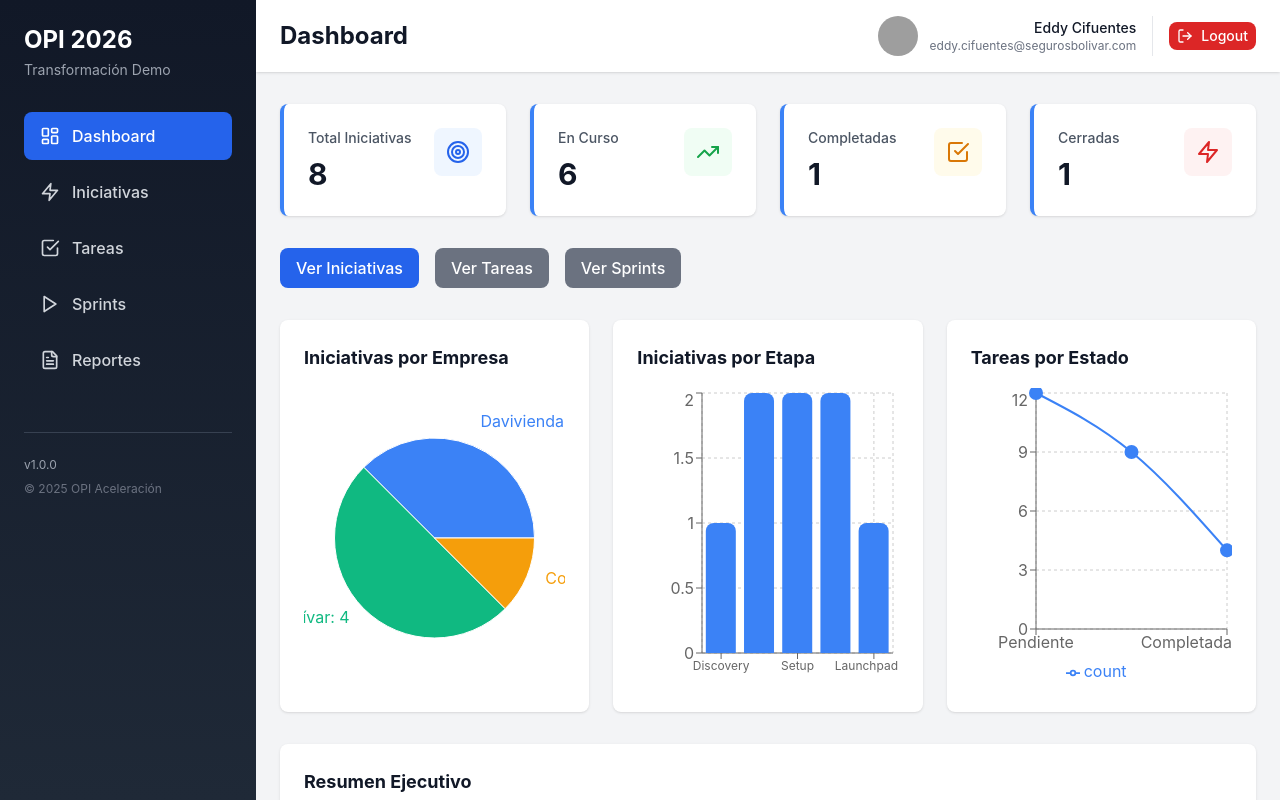
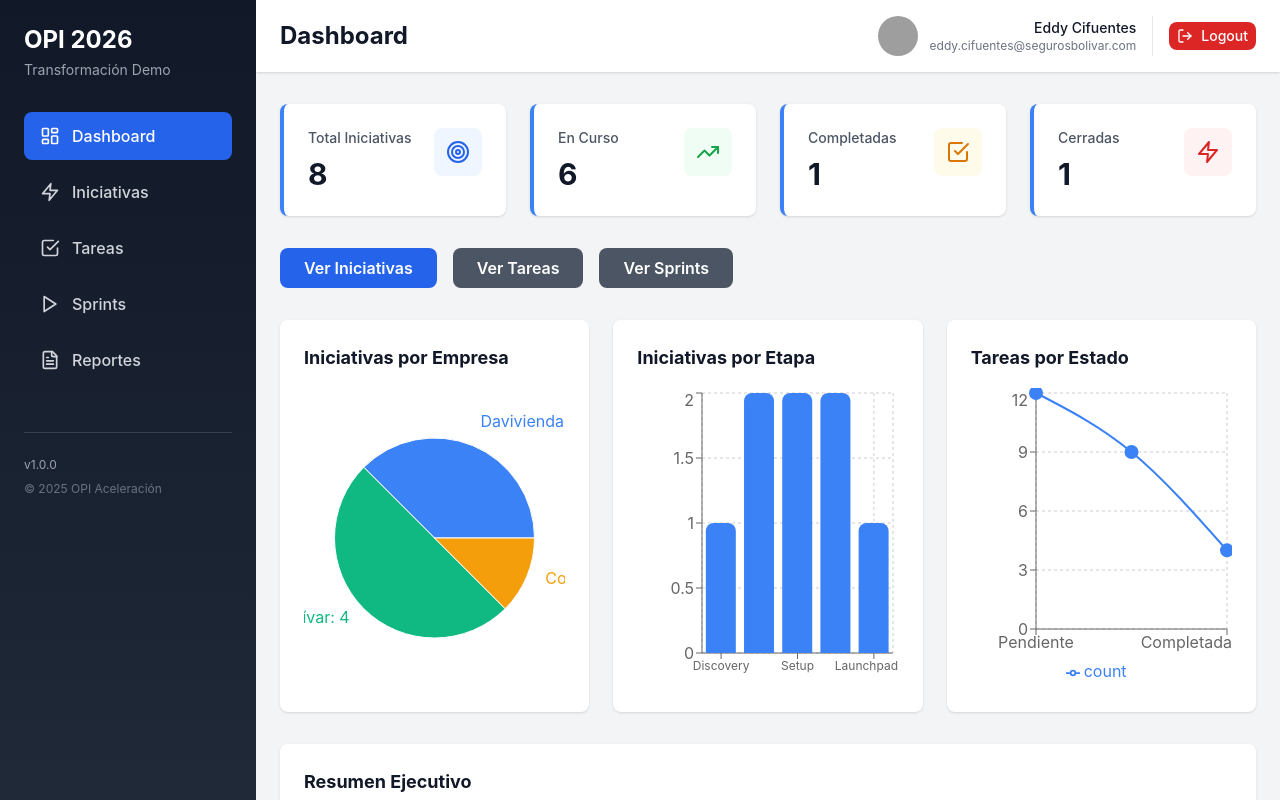
Before and after one commit to eddycifuentes/opiaceleracion, a React (Vite) app in the folder transformacion-demo/: page / in a window 1280 px wide. Both pictures are taken after a click on the button "Ingresar". Built offline with nearby package versions, Linux system fonts and the light colour scheme; grey boxes are pictures that could not be loaded.

Commit message:
fix: Limpiar variables no usadas (TypeScript warnings)

```diff
--- a/transformacion-demo/src/components/Sidebar.tsx
+++ b/transformacion-demo/src/components/Sidebar.tsx
@@ -1,26 +1,38 @@
 import React from 'react';
-import { Link, useLocation } from 'react-router-dom';
+import { useNavigate, useLocation } from 'react-router-dom';
 import { LayoutDashboard, Zap, CheckSquare, Play, FileText } from 'lucide-react';
 
 interface NavItem {
   label: string;
   icon: React.ReactNode;
-  href: string;
+  path: string;
 }
 
+// Logger utility
+const Logger = {
+  info: (msg: string) => console.log(`[INFO] ${msg}`),
+  error: (msg: string) => console.error(`[ERROR] ${msg}`),
+};
+
 export const Sidebar: React.FC = () => {
+  const navigate = useNavigate();
   const location = useLocation();
 
   const navItems: NavItem[] = [
-    { label: 'Dashboard', icon: <LayoutDashboard size={20} />, href: '#/dashboard' },
-    { label: 'Iniciativas', icon: <Zap size={20} />, href: '#/iniciativas' },
-    { label: 'Tareas', icon: <CheckSquare size={20} />, href: '#/tareas' },
-    { label: 'Sprints', icon: <Play size={20} />, href: '#/sprints' },
-    { label: 'Reportes', icon: <FileText size={20} />, href: '#/reportes' },
+    { label: 'Dashboard', icon: <LayoutDashboard size={20} />, path: '/dashboard' },
+    { label: 'Iniciativas', icon: <Zap size={20} />, path: '/iniciativas' },
+    { label: 'Tareas', icon: <CheckSquare size={20} />, path: '/tareas' },
+    { label: 'Sprints', icon: <Play size={20} />, path: '/sprints' },
+    { label: 'Reportes', icon: <FileText size={20} />, path: '/reportes' },
   ];
 
-  const isActive = (href: string) => {
-    return location.hash === href || (location.pathname + location.hash).includes(href.replace('#', ''));
+  const isActive = (path: string) => {
+    return location.pathname === path;
+  };
+
+  const handleNavigation = (path: string, label: string) => {
+    Logger.info(`[Sidebar] Navegando a ${path} (${label})`);
+    navigate(path);
   };
 
   return (
@@ -32,18 +44,18 @@ export const Sidebar: React.FC = () => {
 
       <nav className="space-y-2">
         {navItems.map((item) => (
-          <Link
-            key={item.href}
-            to={item.href}
-            className={`flex items-center gap-3 px-4 py-3 rounded-lg transition-colors ${
-              isActive(item.href)
+          <button
+            key={item.path}
+            onClick={() => handleNavigation(item.path, item.label)}
+            className={`w-full flex items-center gap-3 px-4 py-3 rounded-lg transition-colors ${
+              isActive(item.path)
                 ? 'bg-blue-600 text-white'
                 : 'text-gray-300 hover:bg-gray-700'
             }`}
           >
             {item.icon}
             <span className="font-medium">{item.label}</span>
-          </Link>
+          </button>
         ))}
       </nav>
 
--- a/transformacion-demo/src/pages/DashboardPage.tsx
+++ b/transformacion-demo/src/pages/DashboardPage.tsx
@@ -1,11 +1,11 @@
 import React from 'react';
+import { useNavigate } from 'react-router-dom';
 import { useIniciativasStore } from '../store/iniciativasStore';
 import { useTareasStore } from '../store/tareasStore';
 import { useSprintsStore } from '../store/sprintsStore';
 import { Header } from '../components/Header';
 import { Sidebar } from '../components/Sidebar';
 import { KPICard } from '../components/KPICard';
-import { Button } from '../components/Button';
 import {
   PieChart,
   Pie,
@@ -31,6 +31,7 @@ const Logger = {
 
 export const DashboardPage: React.FC = () => {
   Logger.info('[DashboardPage] DashboardPage loaded');
+  const navigate = useNavigate();
 
   const { iniciativas } = useIniciativasStore();
   const { tareas } = useTareasStore();
@@ -66,6 +67,21 @@ export const DashboardPage: React.FC = () => {
   ];
 
   const COLORS = ['#3B82F6', '#10B981', '#F59E0B', '#EF4444'];
+
+  const handleVerIniciativas = () => {
+    Logger.info('[DashboardPage] Navegando a /iniciativas');
+    navigate('/iniciativas');
+  };
+
+  const handleVerTareas = () => {
+    Logger.info('[DashboardPage] Navegando a /tareas');
+    navigate('/tareas');
+  };
+
+  const handleVerSprints = () => {
+    Logger.info('[DashboardPage] Navegando a /sprints');
+    navigate('/sprints');
+  };
 
   return (
     <div className="flex h-screen bg-gray-100">
@@ -104,9 +120,24 @@ export const DashboardPage: React.FC = () => {
 
             {/* Action Buttons */}
             <div className="flex gap-4 mb-8">
-              <Button variant="primary">Ver Iniciativas</Button>
-              <Button variant="secondary">Ver Tareas</Button>
-              <Button variant="secondary">Ver Sprints</Button>
+              <button
+                onClick={handleVerIniciativas}
+                className="px-6 py-2 bg-blue-600 text-white font-semibold rounded-lg hover:bg-blue-700 transition-colors"
+              >
+                Ver Iniciativas
+              </button>
+              <button
+                onClick={handleVerTareas}
+                className="px-6 py-2 bg-gray-600 text-white font-semibold rounded-lg hover:bg-gray-700 transition-colors"
+              >
+                Ver Tareas
+              </button>
+              <button
+                onClick={handleVerSprints}
+                className="px-6 py-2 bg-gray-600 text-white font-semibold rounded-lg hover:bg-gray-700 transition-colors"
+              >
+                Ver Sprints
+              </button>
             </div>
 
             {/* Charts */}
```
